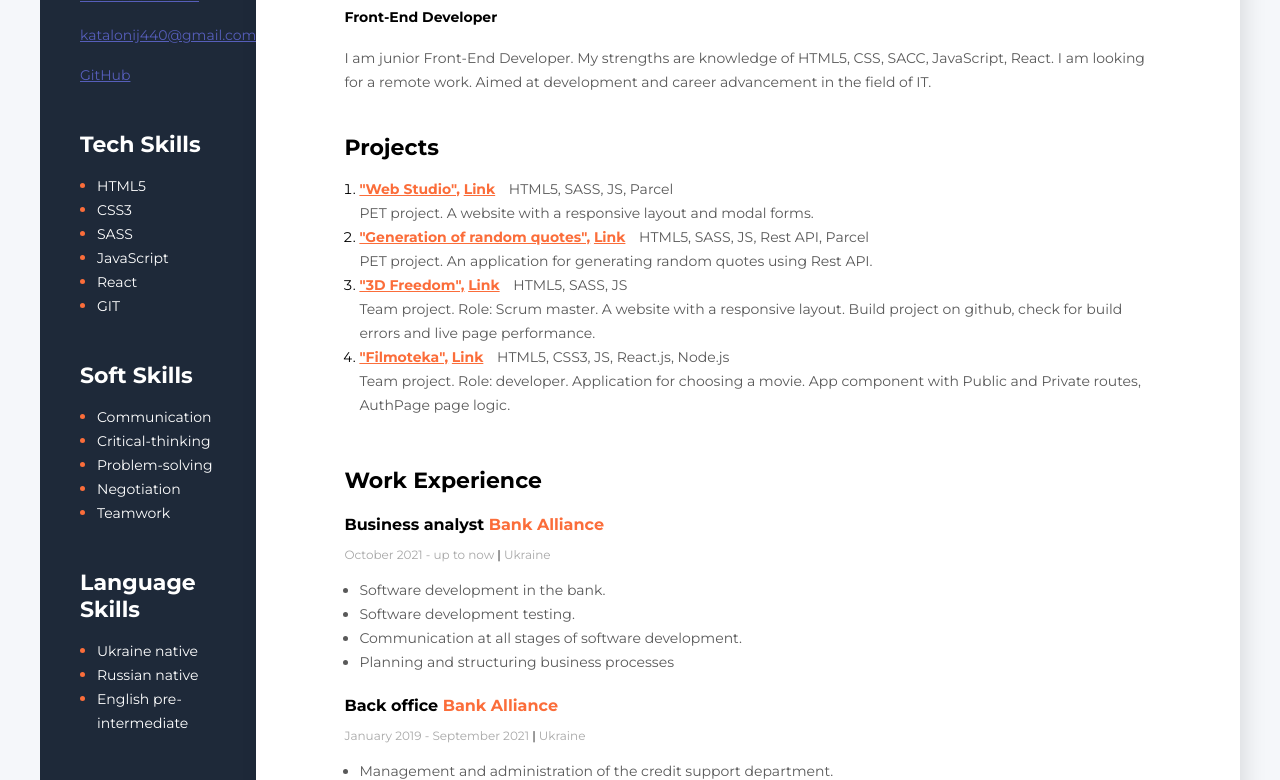
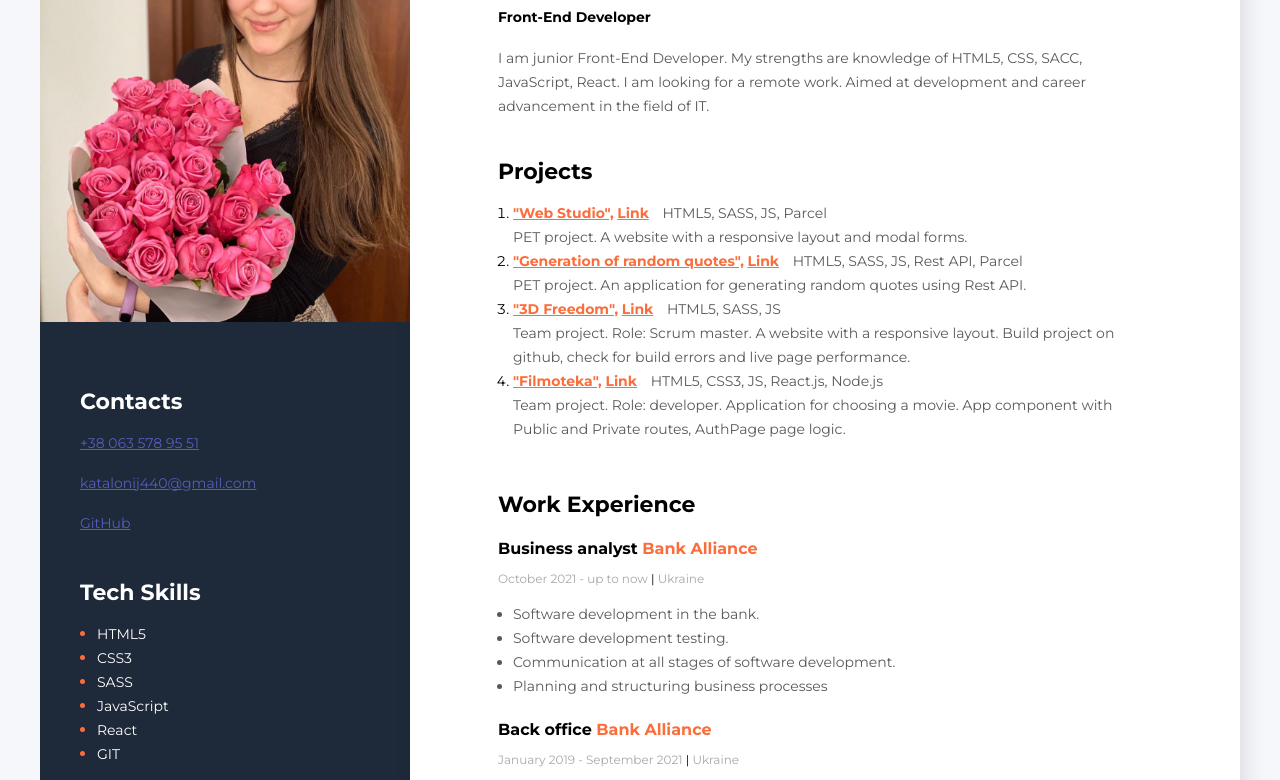
Before and after one commit to KateSkrypchenko/Resume, a plain HTML site: page index.html in a window 1280 px wide. Shown: the part 189-969 px from the top of the page. Drawn offline with Linux system fonts and the light colour scheme; the site is published under a folder, as on GitHub Pages, so addresses that start at the root find nothing.

Commit message:
Update index.html

```diff
--- a/index.html
+++ b/index.html
@@ -149,7 +149,7 @@
       </div>
       <!--Sidebar-->
       <aside class="sidebar">
-        <img src="/img/photo_2022-05-04_09-37-19.jpeg" alt="user photo" class="photo" />
+        <img src="././img/photo_2022-05-04_09-37-19.jpeg" alt="user photo" class="photo" />
         <!--Contacts-->
         <div class="contacts">
           <h3 class="sidebar-title">Contacts</h3>
```
